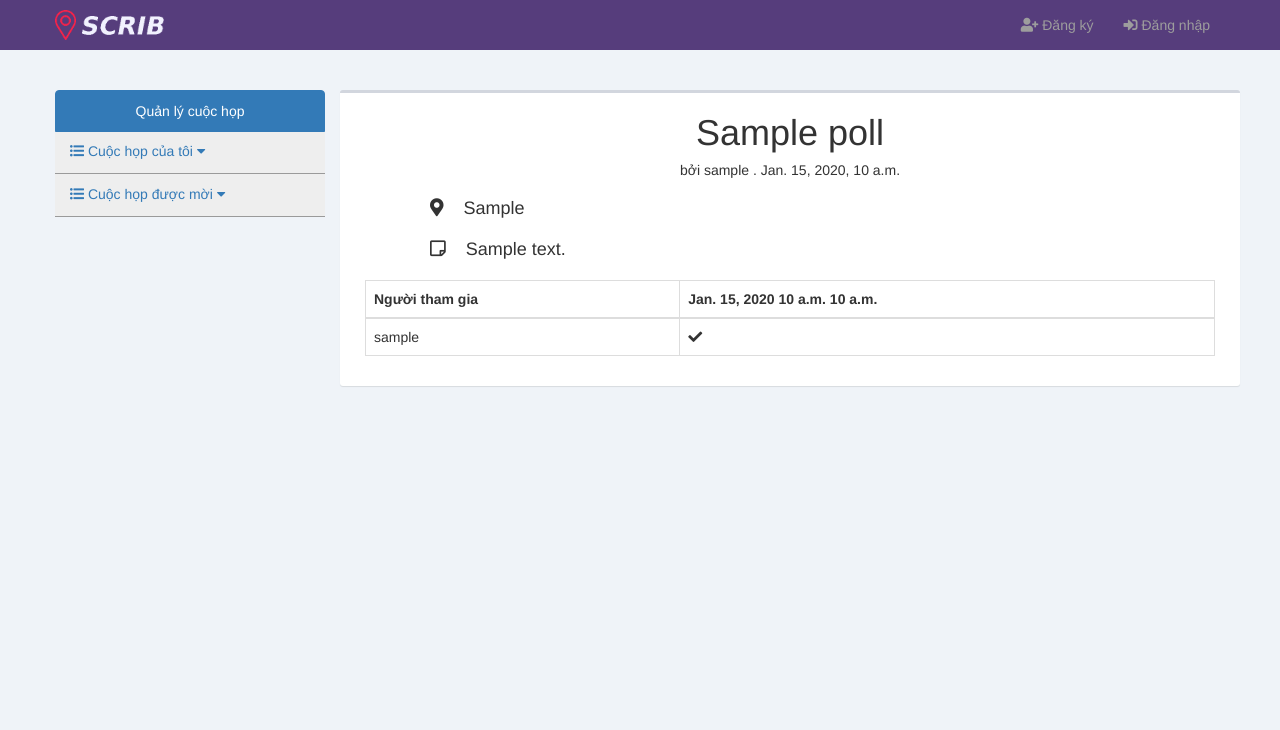
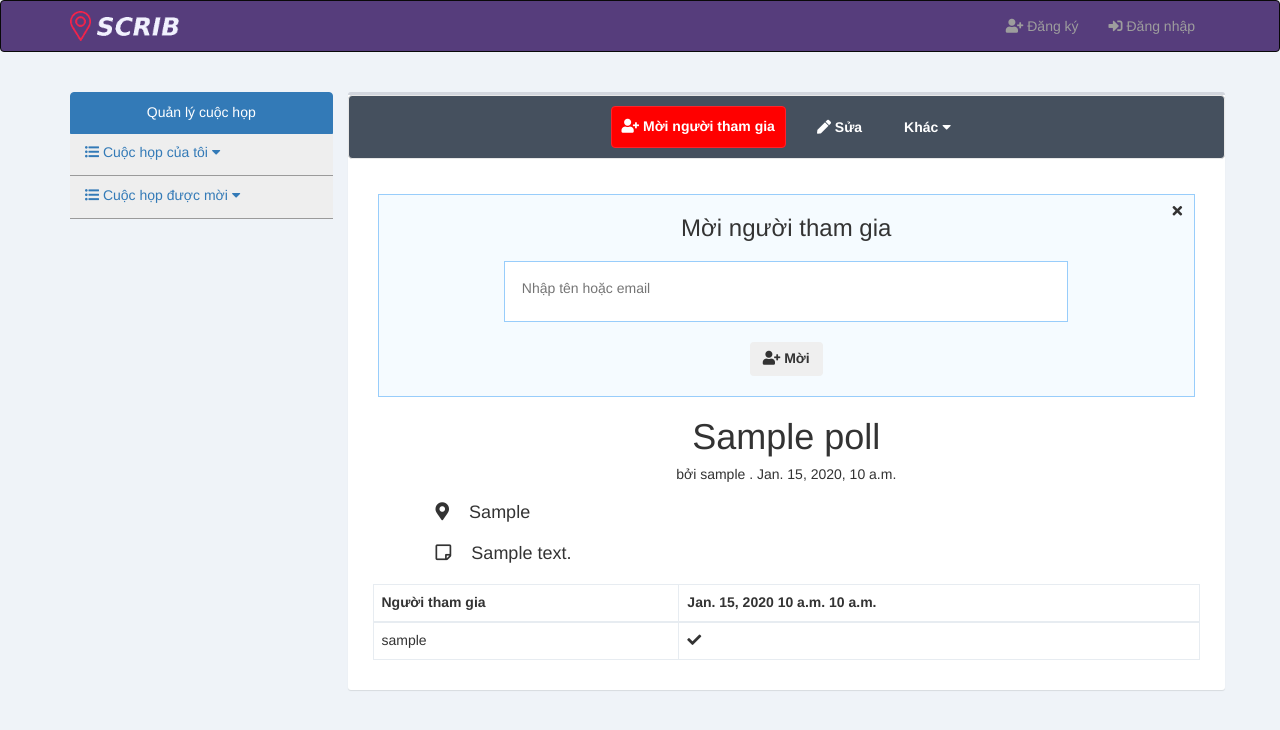
Before and after one commit to NguyenTuanVu2105/Scrib, a Django app: page /poll/1/ in a window 1280 px wide. Shown: the top 730 px of the page. Run offline with Django 3.2, Linux system fonts and the light colour scheme; tables that the repository leaves empty hold one stand-in row (values such as "Sample post"); some libraries are stand-ins or nearby versions.

Commit message:
Thêm giao diện mời người tham gia và post list user lên server

```diff
--- a/app/poll/views.py
+++ b/app/poll/views.py
@@ -7,10 +7,14 @@ from django.views.generic import FormView, CreateView
 from django.urls import reverse, reverse_lazy
 from .models import Poll, PollTime, PollUser, Vote
 from .forms import PollTimeForm, PollForm, VoteForm
+from django.views.decorators.csrf import csrf_exempt
 # Create your views here.
 
+@csrf_exempt
+def poll(request, id):
+    if request.is_ajax():
+        pass
 
-def poll(request, id):
     poll = Poll.objects.get(id=id)
     datetimes = PollTime.objects.filter(poll=poll)
     users = PollUser.objects.filter(poll=poll)
--- a/static/css/base/style.css
+++ b/static/css/base/style.css
@@ -1,3 +1,7 @@
+:root {
+    font-family: Arial, Helvetica, sans-serif;
+}
+
 #user_dropdown{
 	color: white;
 	text-align: center;
@@ -280,3 +284,6 @@ footer{
     .mg-top-10{
         margin-top: 10px;
     }
+    .mb-20{
+        margin-bottom: 20px;
+    }
--- /dev/null
+++ b/static/css/poll/detail.css
@@ -0,0 +1,88 @@
+@media (min-width: 768px){
+    .navbar-nav{
+        float:none;
+        margin: 0 auto;
+        display: table;
+        table-layout: fixed;
+    }
+}
+.btn-red{
+    background-color: red;
+    border-color: #ff232a;
+}
+.btn-red:hover{
+    background-color: #ff5b22 !important;
+}
+.btn-add{
+    margin: 10px !important;
+    padding: 10px !important;
+    color: white !important;
+    font-weight: bold !important;
+}
+
+.navbar-default{
+    background-color: #45505E !important;
+}
+
+.btn-remove{
+    position: absolute;
+    right: 30px;
+    background-color: transparent !important;
+}
+
+.invite-container{
+    margin: 15px 15px;
+    border: 1px solid #98CDFB;
+    background-color: #f5fbff;
+}
+
+h3{
+    margin-bottom: 20px;
+}
+
+.btn-submit{
+    margin: 20px;
+    font-weight: bold;
+}
+
+
+.tags-input {
+    background-color: white;
+    border:1px solid #98CDFB;
+    padding-bottom: 15px;
+    padding-top: 10px;
+    display: inline-block;
+}
+
+.tags-input .tag {
+    font-size: 85%;
+    padding: 0.5em 0.75em;
+    margin: 0.25em 0.1em;
+    display: inline-block;
+    background-color: #ddd;
+    transition: all 0.1s linear;
+    cursor: pointer;
+}
+
+.tags-input .tag:hover {
+    background-color: #3af;
+    color: white;
+}
+
+.tags-input .tag .closes::after {
+    content: '×';
+    font-weight: bold;
+    display: inline-block;
+    transform: scale(1.4);
+    margin-left: 0.75em;
+}
+
+.tags-input .tag .closes:hover::after {
+    color: red;
+}
+
+.tags-input .main-input {
+    border: 0;
+    outline: 0;
+    padding: 0.5em 0.1em;
+}
--- /dev/null
+++ b/static/js/poll/detail/detail.js
@@ -0,0 +1,83 @@
+[].forEach.call(document.getElementsByClassName('tags-input'), function (el) {
+    let hiddenInput = document.createElement('input'),
+        mainInput = document.createElement('input'),
+        tags = [];
+
+    hiddenInput.setAttribute('type', 'hidden');
+    hiddenInput.setAttribute('name', el.getAttribute('data-name'));
+
+    mainInput.setAttribute('type', 'text');
+    mainInput.setAttribute('placeholder', 'Nhập tên hoặc email');
+    mainInput.classList.add('main-input');
+    mainInput.addEventListener('input', function () {
+        let enteredTags = mainInput.value.split(' ');
+        if (enteredTags.length > 1) {
+            enteredTags.forEach(function (t) {
+                let filteredTag = filterTag(t);
+                if (filteredTag.length > 0)
+                    addTag(filteredTag);
+            });
+            mainInput.value = '';
+        }
+    });
+    mainInput.addEventListener('keydown', function (e) {
+        let keyCode = e.which || e.keyCode;
+        if (keyCode === 13) {
+            e.preventDefault();
+            addTag(mainInput.value);
+            mainInput.value = "";
+        }
+    });
+    mainInput.addEventListener('keydown', function (e) {
+        let keyCode = e.which || e.keyCode;
+        if (keyCode === 8 && mainInput.value.length === 0 && tags.length > 0) {
+            removeTag(tags.length - 1);
+        }
+    });
+
+    el.appendChild(mainInput);
+    el.appendChild(hiddenInput);
+
+
+    function addTag (text) {
+        let tag = {
+            text: text,
+            element: document.createElement('span'),
+        };
+
+        tag.element.classList.add('tag');
+        tag.element.textContent = tag.text;
+
+        let closeBtn = document.createElement('span');
+        closeBtn.classList.add('closes');
+        closeBtn.addEventListener('click', function () {
+            removeTag(tags.indexOf(tag));
+        });
+        tag.element.appendChild(closeBtn);
+
+        tags.push(tag);
+
+        el.insertBefore(tag.element, mainInput);
+
+        refreshTags();
+    }
+
+    function removeTag (index) {
+        let tag = tags[index];
+        tags.splice(index, 1);
+        el.removeChild(tag.element);
+        refreshTags();
+    }
+
+    function refreshTags () {
+        let tagsList = [];
+        tags.forEach(function (t) {
+            tagsList.push(t.text);
+        });
+        hiddenInput.value = tagsList.join(',');
+    }
+
+    function filterTag (tag) {
+        return tag.replace(/[^\w -]/g, '').trim().replace(/\W+/g, '-');
+    }
+});
--- /dev/null
+++ b/static/js/poll/detail/invite.js
@@ -0,0 +1,20 @@
+function postUserList() {
+    list = $('.tag');
+    userdata = "";
+    for (var i=0; i<list.length; i++){
+        userdata += list[i].textContent + ", ";
+    }
+    $('#invite-form').submit(function (e) {
+        e.preventDefault();
+        $.ajax({
+            type: "POST",
+            url: $('#url').text(),
+            data: {
+                'invited_users' : userdata,
+            },
+            success: function () {
+            }
+        });
+        return false;
+    });
+}
--- a/templates/layout/base.html
+++ b/templates/layout/base.html
@@ -11,7 +11,7 @@
 
     <link rel="stylesheet" href="{% static 'css/base/style.css' %}">
 
-    <link rel="stylesheet" href="https://maxcdn.bootstrapcdn.com/font-awesome/4.4.0/css/font-awesome.min.css">
+    <link rel="stylesheet" href="{% static 'css/base/fontawesome.css' %}">
 
     {% block css %}
     {% endblock %}
@@ -28,7 +28,7 @@
                         {% include "layout/sidebar.html" %}
                     </div>
                 {% endblock %}
-                    <div class="col-sm-8 col-md-9 content">
+                    <div class="col-sm-8 col-md-9 content clear">
 
                         {% block content %}
                         {% endblock %}
--- a/templates/poll/create.html
+++ b/templates/poll/create.html
@@ -68,12 +68,10 @@
             </div>
         </div>
 
-
     <!-- /.content -->
 {% endblock %}
 {% block js %}
     <script src="{% static "lib/jquery/jquery-ui.js" %}"></script>
     <script src="{% static "lib/datetimepicker/jquery-ui-timepicker-addon.js" %}"></script>
-    <script src="{% static 'js/poll_create.js' %}"></script>
-
+    <script src="{% static 'js/poll/poll_create.js' %}"></script>
 {% endblock %}
--- a/templates/poll/detail.html
+++ b/templates/poll/detail.html
@@ -1,7 +1,49 @@
 {% extends "layout/base.html" %}
+{% load staticfiles %}
 {% load custom_tags %}
 {% block title%}Chi tiết{% endblock %}
+
+{% block css %}
+    <link rel="stylesheet" href="{% static "css/poll/detail.css" %}">
+{% endblock %}
+
 {% block content %}
+    <div class="row">
+        <nav class="navbar navbar-default" role="navigation">
+           <div class="navbar-header">
+              <button type="button" class="navbar-toggle" data-toggle="collapse" data-target=".navbar-ex1-collapse">
+                 <span class="sr-only">Toggle navigation</span>
+                 <span class="icon-bar"></span>
+                 <span class="icon-bar"></span>
+                 <span class="icon-bar"></span>
+              </button>
+           </div>
+
+           <div class="collapse navbar-collapse  navbar-ex1-collapse">
+              <ul class="nav navbar-nav">
+                 <li><button class="btn btn-add btn-red" id="btn-add-people" onclick=""><i class="fas fa-user-plus"></i> Mời người tham gia</button></li>
+                 <li><a href="#" class="btn btn-add"><i class="fas fa-pen"></i> Sửa</a></li>
+                  <li><a href="#" class="btn btn-add">Khác <i class="fas fa-caret-down"></i> </a></li>
+              </ul>
+          </div>
+        </nav>
+    </div>
+    <div class="hidden" id="url"> {{ request.path }}</div>
+    <form id="invite-form" method="POST">
+        {% csrf_token %}
+        <div class="row mg-15 invite-container text-center">
+            <button class="btn btn-remove"><i class="fas fa-times"></i></button>
+            <h3>Mời người tham gia</h3>
+            <div class="row">
+                <div class="col-lg-8 col-lg-offset-2  invite-input text-left tags-input">
+                </div>
+            </div>
+
+
+            <button class="btn btn-submit" onclick="postUserList()"><i class="fas fa-user-plus"></i> Mời</button>
+        </div>
+    </form>
+
     <div class="text-center">
         <h1>{{poll.name}}</h1>
         <h5>bởi {{ poll.user_create }} . {{ poll.date_create }}</h5>
@@ -53,3 +95,8 @@
 
 </form>
  {% endblock %}
+
+{% block js %}
+    <script src="{% static "js/poll/detail/invite.js" %}"></script>
+    <script src="{% static "js/poll/detail/detail.js" %}"></script>
+{% endblock %}
--- a/templates/poll/edit.html
+++ b/templates/poll/edit.html
@@ -105,6 +105,6 @@
                 $(this).parent().parent().remove();
         })
     </script>
-    <script src="{% static 'js/poll_create.js' %}"></script>
+    <script src="{% static 'js/poll/poll_create.js' %}"></script>
 
 {% endblock %}
```
Also changed, not shown: static/js/poll/poll_create.js (renamed from static/js/poll_create.js).
